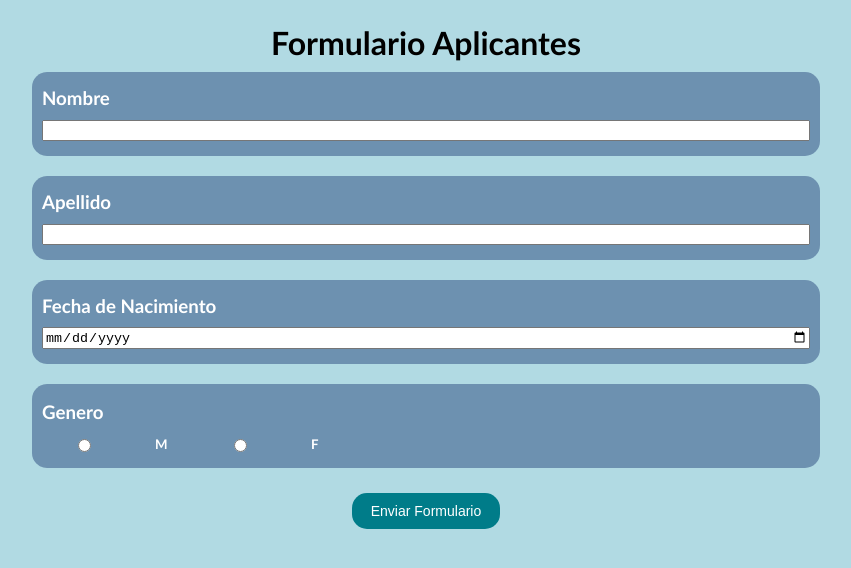
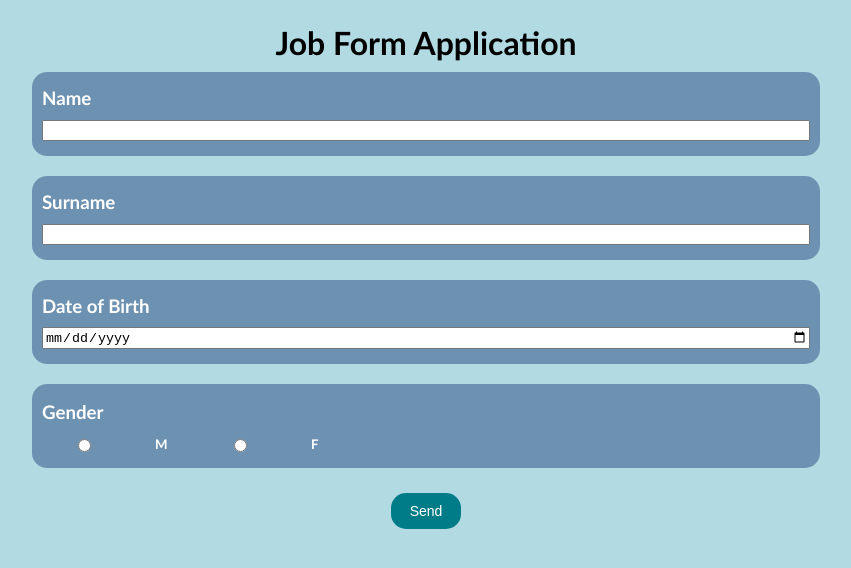
Before and after one commit to arizaxel16/Ing_Inform_III, a plain HTML site: page Quiz_I_PNT/Form/indexForm.html in a window 1280 px wide. Shown: the whole page, without its empty margins (214-1065 px from the left). Drawn offline with Linux system fonts and the light colour scheme.

Commit message:
language change (english)

```diff
--- a/Quiz_I_PNT/Form/indexForm.html
+++ b/Quiz_I_PNT/Form/indexForm.html
@@ -10,30 +10,30 @@
     </head>
     <body>
         <div class="container">
-            <h1>Formulario Aplicantes</h1>
+            <h1>Job Form Application</h1>
             <div class="form_question">
-                <h3>Nombre</h3>
+                <h3>Name</h3>
                 <input type="text" id="name">
             </div>
 
             <div class="form_question">
-                <h3>Apellido</h3>
+                <h3>Surname</h3>
                 <input type="text" id="name">
             </div>
 
             <div class="form_question">
-                <h3>Fecha de Nacimiento</h3>
+                <h3>Date of Birth</h3>
                 <input type="date" id="dateInput">
             </div>
 
             <div class="form_question">
-                <h3>Genero</h3>
+                <h3>Gender</h3>
                 <div class="container_btn">
                     <input type="radio" name="gender" id="M"><h5>M</h5><input type="radio" name="gender" id="F"><h5>F</h5>
                 </div>
             </div>
 
-            <button type="submit" onclick="onClickSubmitHandler()">Enviar Formulario</button>
+            <button type="submit" onclick="onClickSubmitHandler()">Send</button>
 
             <div id="approved"></div>
         </div>
```
Also changed, not shown: Quiz_I_PNT/Bank/indexBank.html (+1 -1 lines).
